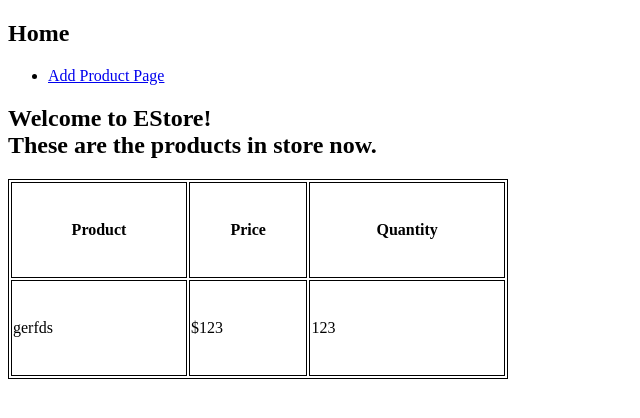
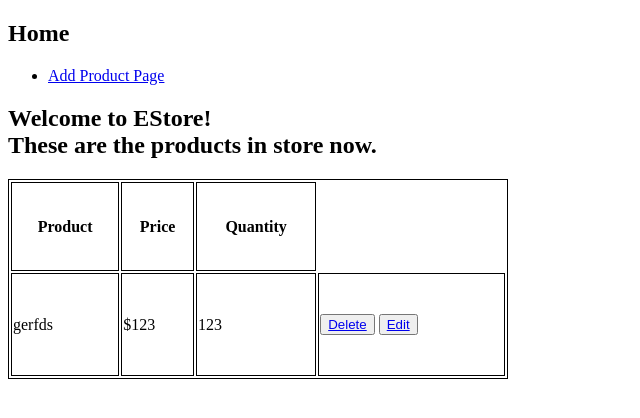
Before and after one commit to chuhuangXY/Group-Admin-estore, a PHP site: page / in a window 1280 px wide. Shown: the top 418 px of the page, without its empty margins (0-640 px from the left). Run offline with PHP 8.4, Linux system fonts and the light colour scheme; data comes from the database, SQL or seed files in the repository.

Commit message:
Update index.php

```diff
--- a/index.php
+++ b/index.php
@@ -57,6 +57,9 @@
                     <td>$name</td>
                     <td>$$price</td>
                     <td>$quantity</td>
+                    <td><button class='delete'><a href='displayProducts.php?id=$id'>Delete</a></button>
+                    <button class='edit'><a href='update.php?id=$id&name=$name&price=$price&quantity=$quantity'>Edit</a></button>
+                    </td>
                     </tr>
 
                 ";
```
